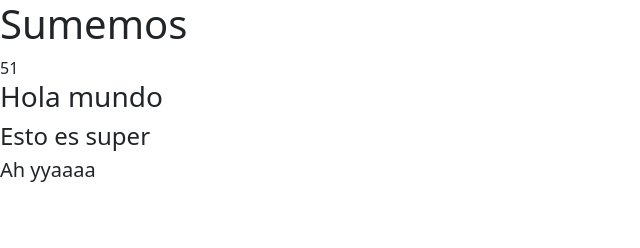
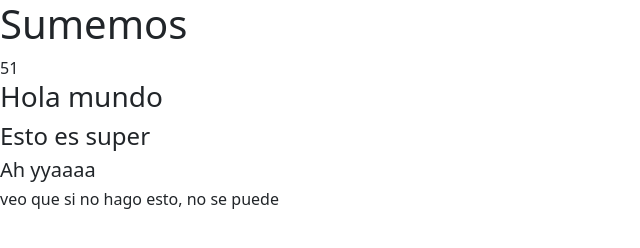
Before and after one commit to oscarmontes1988/mi-primer-repositorio, a plain HTML site: page index.html in a window 1280 px wide. Shown: the whole page, without its empty margins (0-640 px from the left). Drawn offline with nearby package versions, Linux system fonts and the light colour scheme.

Commit message:
agregando h6

```diff
--- a/index.html
+++ b/index.html
@@ -32,4 +32,5 @@
 <h3>Hola mundo</h3>
 <h4>Esto es super</h4>
 <h5>Ah yyaaaa</h5>
+<h6>veo que si no hago esto, no se puede</h6>
 </html>
```
